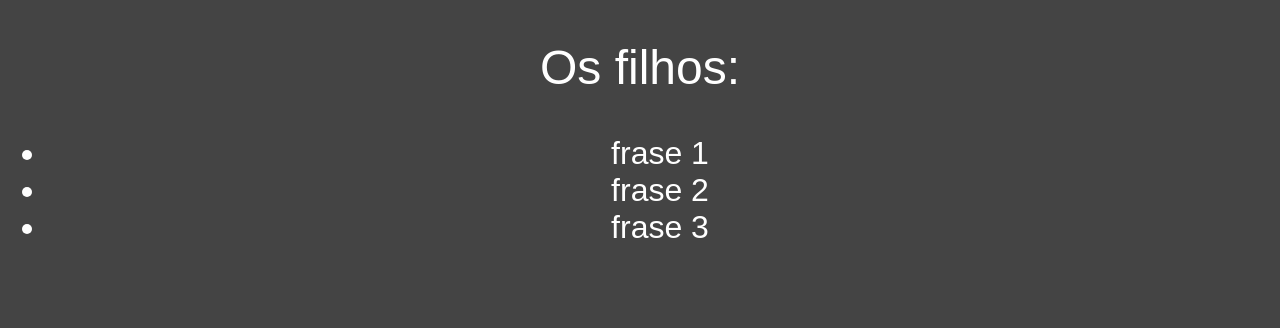
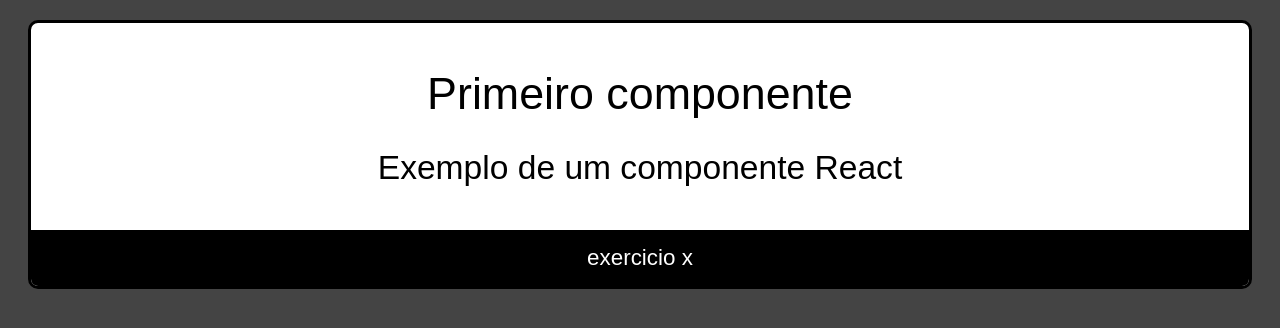
Before and after one commit to matheuspython/aprendendo-react-, a React (Create React App) app in the folder fundamentos-react/: page / in a window 1280 px wide. Shown: the top 328 px of the page. Built offline with nearby package versions, Linux system fonts and the light colour scheme.

Commit message:
adicionando todos os jsx ao diretorio layout e utilizando a box como exemplo de uso de componentes juntamente com o Primeiro.jsx

```diff
--- /dev/null
+++ b/fundamentos-react/src/components/layout/Card.css
@@ -0,0 +1,16 @@
+.Card{
+  margin: 20px;
+border: 3px solid black;
+border-radius: 10px;
+overflow: hidden;
+background-color: white;
+}
+.Card .Conteudo{
+  padding: 15px 0;
+  color: black;
+}
+.Card .Footer{
+  background-color: black;
+  color: white;
+  padding: 15px 0;
+}
--- /dev/null
+++ b/fundamentos-react/src/components/layout/Card.jsx
@@ -0,0 +1,14 @@
+import './Card.css'
+import React from 'react'
+
+export default props =>
+  <div className="Card">
+
+    <div className="Conteudo">
+      {props.children}
+    </div>
+
+      <div className="Footer">
+        {props.titulo}
+      </div>
+  </div>
--- a/fundamentos-react/src/index.css
+++ b/fundamentos-react/src/index.css
@@ -3,7 +3,7 @@ body{
   color:white;
   font-family: sans-serif;
   font-weight: 300;
-  font-size: 2rem;
+  font-size: 1.4rem;
   text-align: center;
 
 }
--- a/fundamentos-react/src/index.js
+++ b/fundamentos-react/src/index.js
@@ -1,12 +1,21 @@
 import './index.css'
+
 import React from 'react'
 import ReactDOM from 'react-dom'
 
-import ComParametros from './components/ComParametros.jsx'
-import Primeiro from './components/Primeiro.jsx' //importando o componente primeiro para renderizar
-import ComFilhos from './components/ComFilhos'
+//import ComParametros from './components/layout/ComParametros.jsx'
+import Primeiro from './components/layout/Primeiro.jsx' //importando o componente primeiro para renderizar
+//import ComFilhos from './components/layout/ComFilhos'
+import Card from './components/layout/Card.jsx'
+
 ReactDOM.render(
+
+
 <div>
+    <Card titulo="exercicio x">
+        <Primeiro />
+    </Card>
+{/*
     <ComFilhos>
         <ul>
             <li>frase 1</li>
@@ -14,16 +23,16 @@ ReactDOM.render(
             <li>frase 3</li>
         </ul>
 </ComFilhos>
-{
-/*
+
     <Primeiro />
     <ComParametros titulo="esse é o titulo" subtitulo="esse é o subtitulo" />
     <ComParametros titulo="opa" subtitulo="epa" />
+    //titulo e subtitulo sao parametros dos componentes
 */
 }
+</div>
+//se nao tivesse essa div não daria pra colocar mais de um componente
 
-    </div>//se nao tivesse essa div não daria pra colocar mais de um componente
-    //titulo e subtitulo sao parametros dos componentes
 ,
     document.getElementById('root')
 )
```
Also changed, not shown: fundamentos-react/src/components/layout/ComFilhos.jsx (renamed from fundamentos-react/src/components/ComFilhos.jsx), fundamentos-react/src/components/layout/ComParametros.jsx (renamed from fundamentos-react/src/components/ComParametros.jsx), fundamentos-react/src/components/layout/Primeiro.jsx (renamed from fundamentos-react/src/components/Primeiro.jsx), fundamentos-react/src/components/layout/app.jsx (added). Lines whose indentation alone changed are shown as unchanged.
